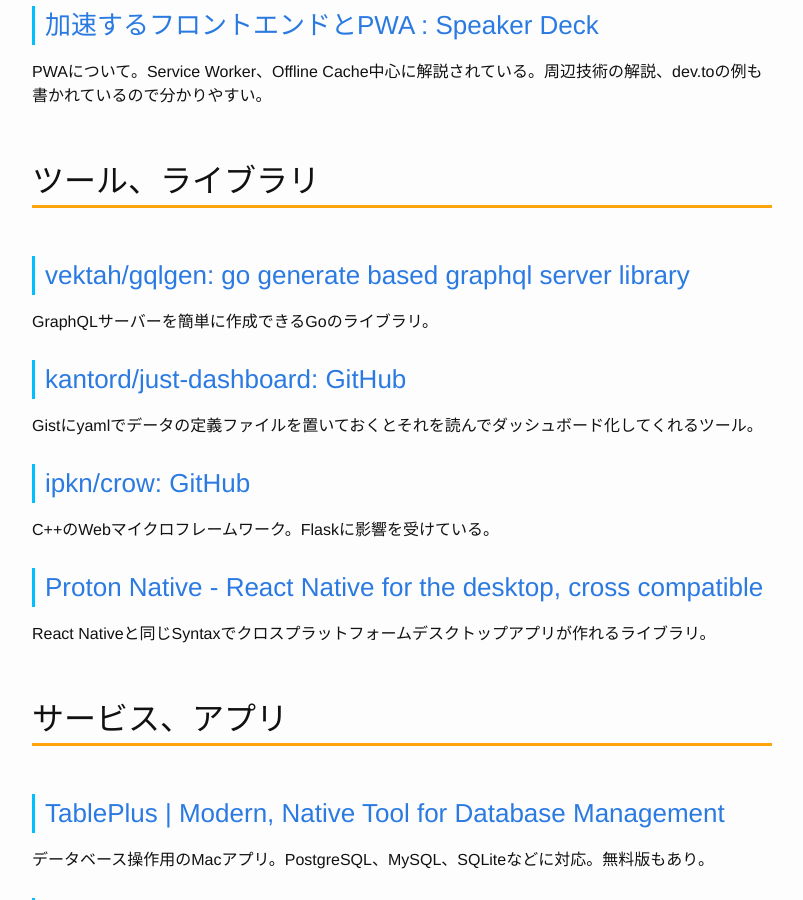
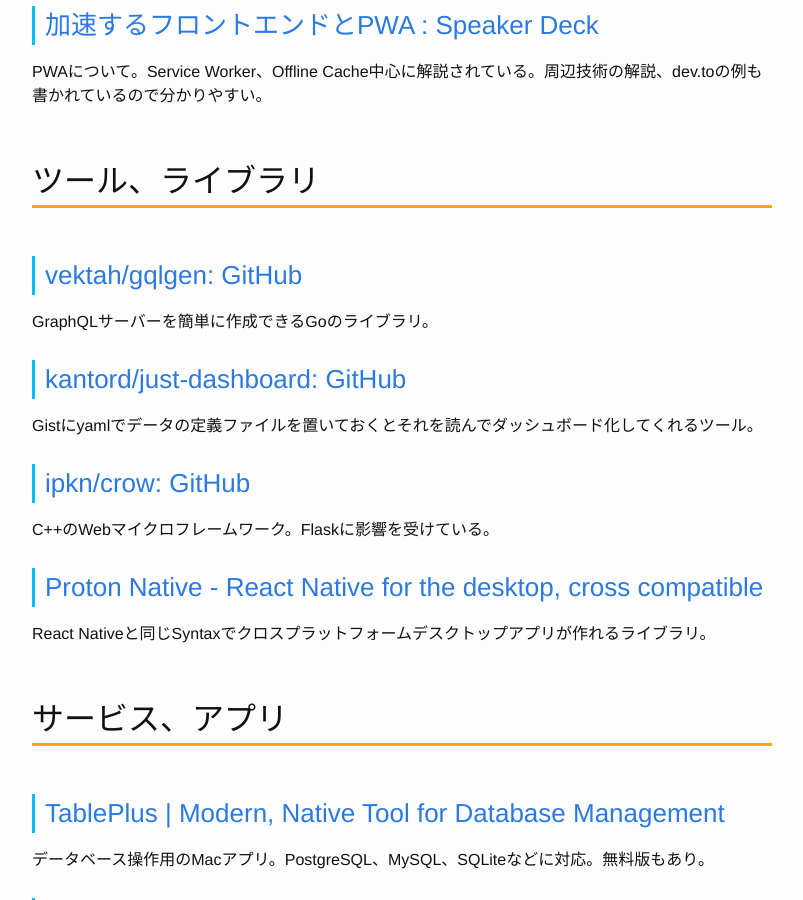
Before and after one commit to Gather-Tech/Gather-Tech.github.io, a Jekyll site: the page built from _posts/2018/2018-02-19-Gather86.md, in a window 1280 px wide and 900 px high, scrolled down 3894 px. Shown: the whole window, without its empty margins (238-1041 px from the left). Built offline with Jekyll 4.4.1, drawn with Linux system fonts in a browser that asks for light colours.

Commit message:
fix typo

```diff
--- a/_posts/2018/2018-02-19-Gather86.md
+++ b/_posts/2018/2018-02-19-Gather86.md
@@ -97,7 +97,7 @@
 
 ## ツール、ライブラリ
 
-### [vektah/gqlgen: go generate based graphql server library](https://github.com/vektah/gqlgen)
+### [vektah/gqlgen: GitHub](https://github.com/vektah/gqlgen)
 
 GraphQLサーバーを簡単に作成できるGoのライブラリ。
 
```
